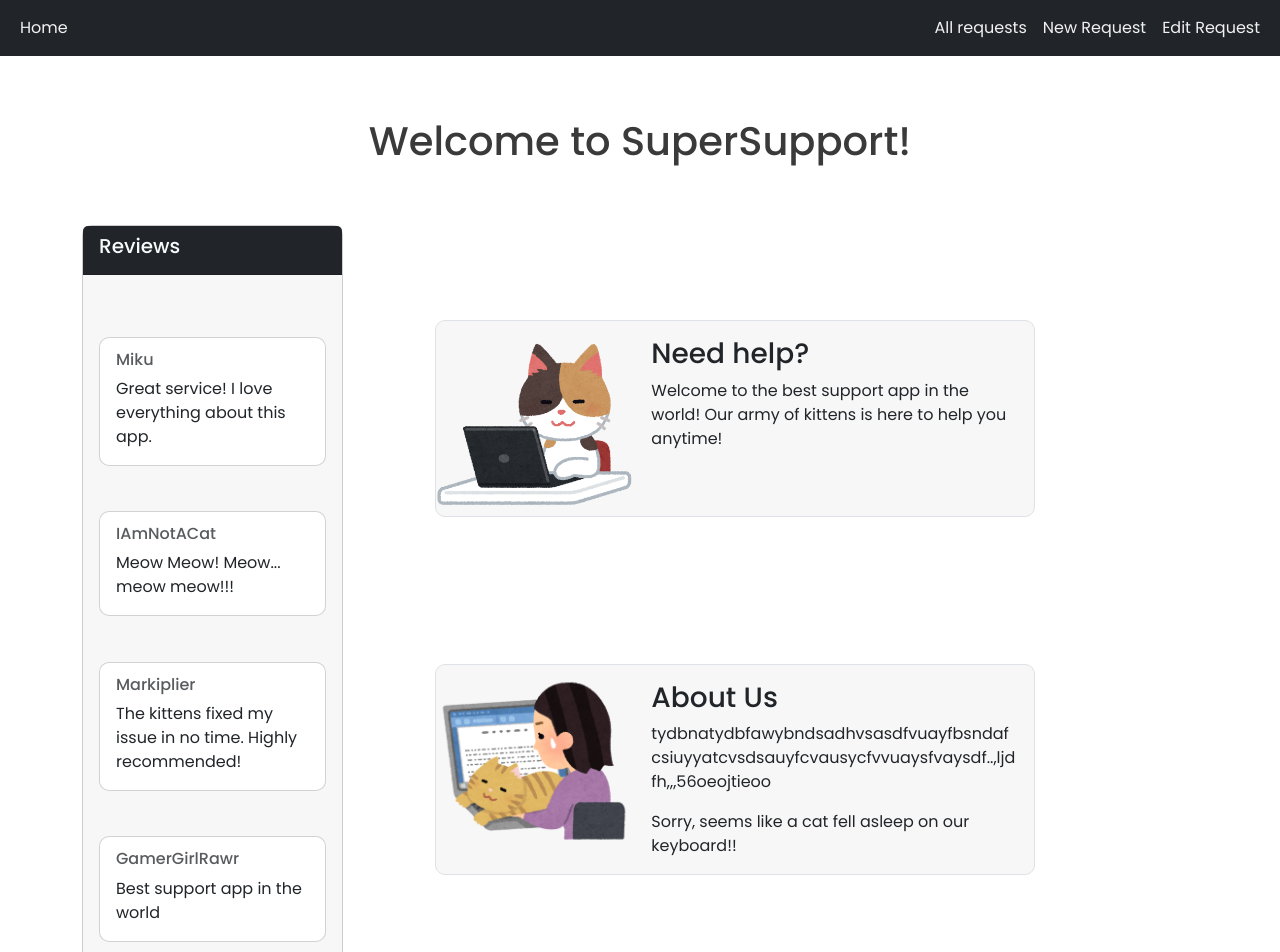
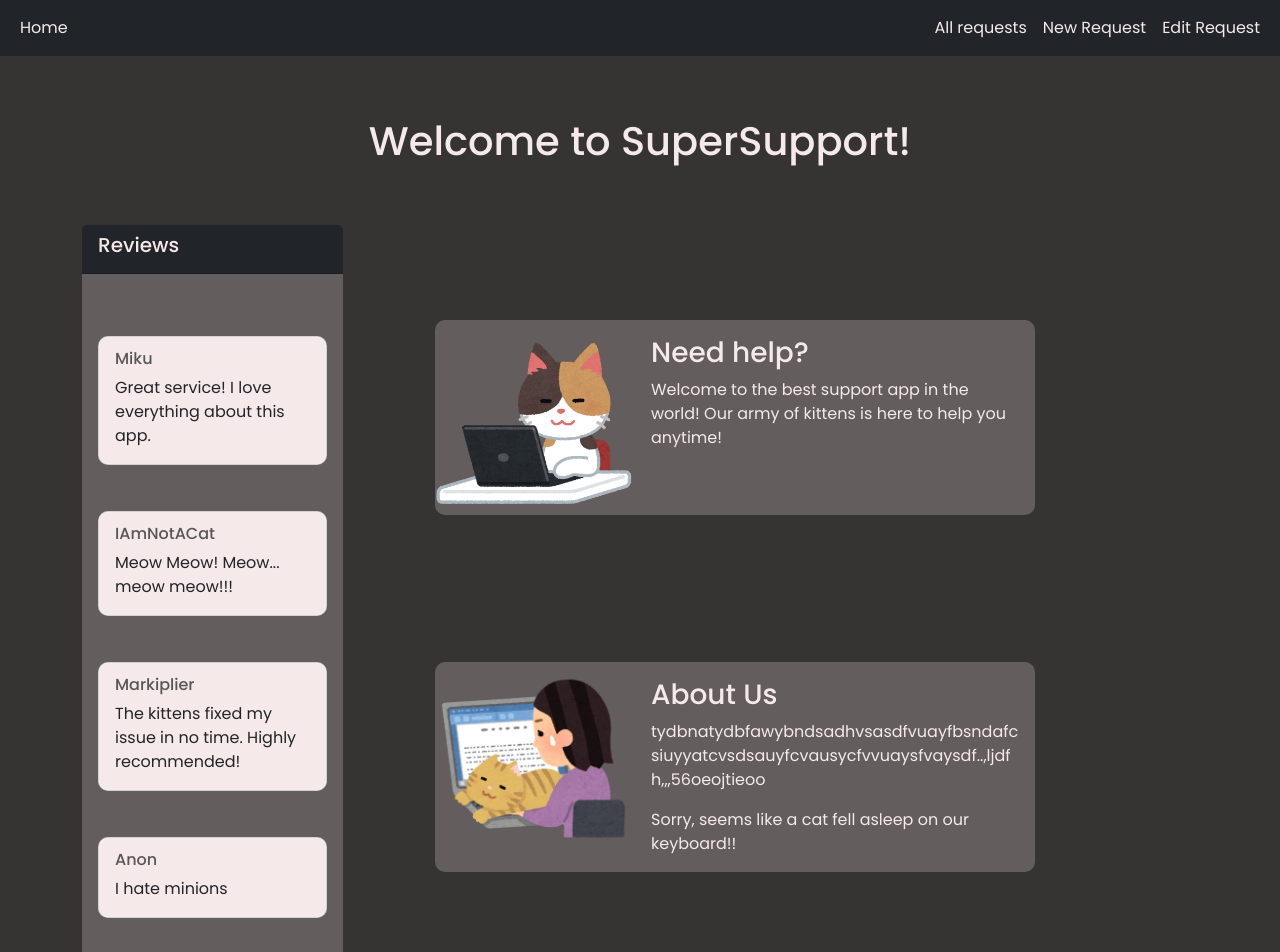
Before and after one commit to begoblanco/SupportAppFrontend, a Vue app: page / in a window 1280 px wide. Shown: the top 952 px of the page. Built offline with nearby package versions, Linux system fonts and the light colour scheme.

Commit message:
stetic changes

```diff
--- a/index.html
+++ b/index.html
@@ -6,7 +6,7 @@
     <meta name="viewport" content="width=device-width, initial-scale=1.0">
     <title>Support App</title>
   </head>
-  <body>
+  <body style="background-color: #363333;">
     <div id="app"></div>
     <script type="module" src="/src/main.js"></script>
   </body>
--- a/src/App.vue
+++ b/src/App.vue
@@ -22,4 +22,6 @@ main {
   margin: 0 auto !important;
   min-height: calc(100vh - 113px);
 }
+
+
 </style>
--- a/src/assets/scss/main.scss
+++ b/src/assets/scss/main.scss
@@ -3,6 +3,11 @@
 @import url("https://fonts.googleapis.com/css2?family=Poppins:ital,wght@0,100;0,200;0,300;0,400;0,500;0,600;0,700;0,800;0,900;1,100;1,200;1,300;1,400;1,500;1,600;1,700;1,800;1,900&display=swap");
 
 $Poppins: "Poppins", sans-serif;
+$main: #363333;
+$light: #f6e9e9;
+$light2: #bcb2b2;
+
+
 
 body {
     font-family: $Poppins;
--- a/src/components/Footer.vue
+++ b/src/components/Footer.vue
@@ -2,7 +2,7 @@
     <footer class="footer bg-dark text-light py-3">
       <div class="container-fluid">
         <div class="row justify-content-between align-items-center">
-            <a href="/" class="text-decoration-none text-light"
+            <a href="/" class="text-decoration-none"
               >© 2024 Nekompany. All rights reserved</a
             >
           <div class="col-md-4 text-end"></div>
@@ -12,4 +12,8 @@
   </template>
 
   <style lang="scss" scoped>
+
+  a{
+    color: #f6e9e9;
+  }
 </style>
--- a/src/components/Navbar.vue
+++ b/src/components/Navbar.vue
@@ -42,6 +42,7 @@
  <style lang="scss" scoped>
  .nav-link{
   text-align: center;
-  color: rgb(241, 241, 241);
- }
+  color: #f6e9e9;
+  }
+
  </style>
--- a/src/components/Welcome.vue
+++ b/src/components/Welcome.vue
@@ -3,13 +3,13 @@
     <div class="row">
       <!-- review card -->
       <div class="col-lg-3 mb-3">
-        <div id="cardreview" class="card">
+        <div id="cardreview" class="card no-border">
           <div class="card-header bg-dark text-light text-light">
-            <h5 class="card-title">Reviews</h5>
+            <h5 id="reviewtitle" class="card-title">Reviews</h5>
           </div>
           <div class="card-body" style="max-height: 700px; overflow-y: auto;">
             <div v-for="comment in comments" :key="comment.id" class="card mb-3">
-              <div id = "content" class="card-body no-border">
+              <div id="reviews" class="card-body no-border">
                 <h6 class="card-subtitle mb-2 text-muted">{{ comment.author }}</h6>
                 <p class="card-text">{{ comment.content }}</p>
               </div>
@@ -20,7 +20,7 @@
 
       <!-- cat card -->
       <div class="col-lg-8 mb-3">
-        <div id="card1" class="card mb-3 no border">
+        <div id="card1" class="card mb-3 no-border">
           <div class="row g-0">
             <div class="col-md-4">
               <img src="./images/animal_chara_computer_neko.png" class="img-fluid rounded-start" alt="gato" />
@@ -37,7 +37,7 @@
         </div>
 
         <!-- cat card 2 -->
-        <div id="card2" class="card mb-3 no border">
+        <div id="card2" class="card mb-3 no-border">
           <div class="row g-0">
             <div class="col-md-4">
               <img src="./images/shigoto_zaitaku_cat_woman.png" class="img-fluid rounded-start" alt="cat" />
@@ -68,7 +68,7 @@ const comments = ref([
   { id: 1, author: 'Miku', content: 'Great service! I love everything about this app.' },
   { id: 2, author: 'IAmNotACat', content: 'Meow Meow! Meow... meow meow!!!' },
   { id: 3, author: 'Markiplier', content: 'The kittens fixed my issue in no time. Highly recommended!' },
-  // { id: 4, author: 'Anon', content: 'I like you' },
+  { id: 4, author: 'Anon', content: 'I hate minions' },
   { id: 5, author: 'GamerGirlRawr', content: 'Best support app in the world' },
   { id: 6, author: 'CatLover', content: 'Cats. I like cats. Cats are the best.' },
   { id: 7, author: 'SonicFan', content: 'I can´t believe I have lived without this app. Crazy stuff bro' },
@@ -83,10 +83,19 @@ const comments = ref([
 <style scoped>
 
 #card1, #card2, #cardreview{
-  background-color: rgb(247, 247, 247);
+  background-color: #635d5d;
+  border-radius: 10px;
+  color: #f6e9e9;
 }
 
+#reviews{
+  background-color: #f6e9e9;
+  border-radius: 10px;
+}
 
+#reviewtitle{
+  color: #f6e9e9;
+}
 
 .no-border{
   border: none;
--- a/src/views/HomeView.vue
+++ b/src/views/HomeView.vue
@@ -14,6 +14,6 @@ import Welcome from '../components/Welcome.vue';
  h1{
   text-align: center;
   margin-top: 5%;
-  color: rgb(58, 58, 58);
+  color: #f6e9e9;
  }
 </style>
```
